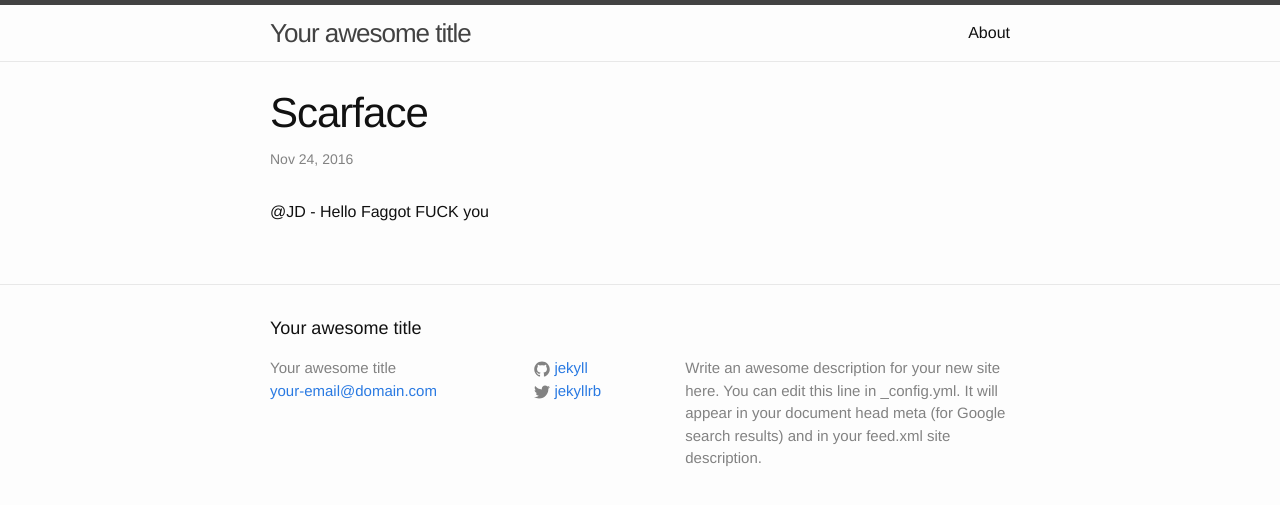
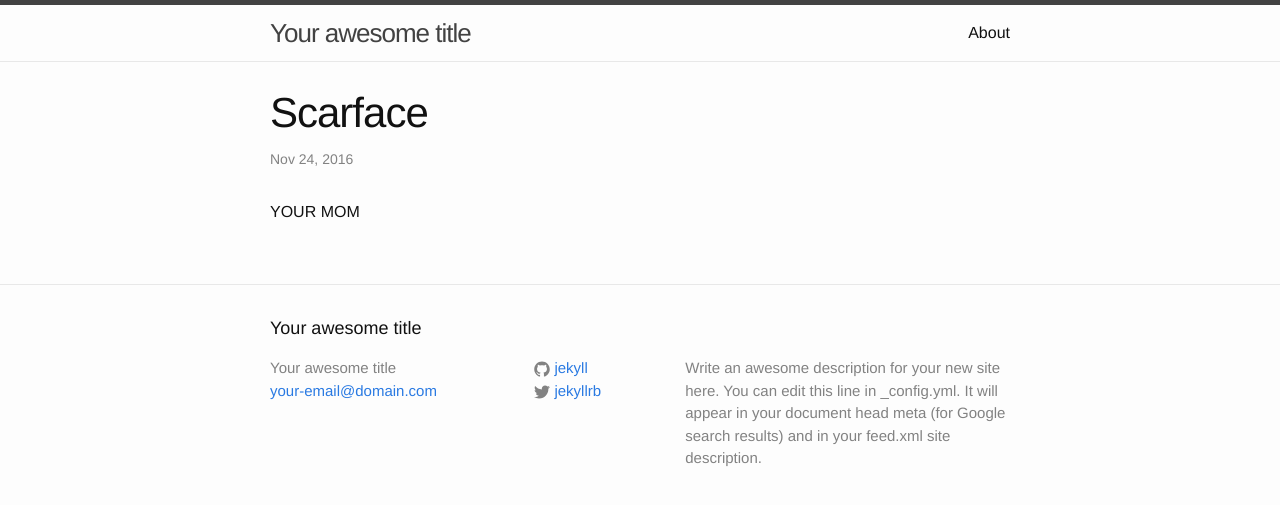
Before and after one commit to amrithyerramilli/demo-jekyll-blog, a Jekyll site: the page built from _posts/2016-11-24-say-hello-to-my-little-friend.md, in a window 1280 px wide. Shown: the top 505 px of the page. Built offline with Jekyll 4.4.1, drawn with Linux system fonts in a browser that asks for light colours.

Commit message:
Committing features

```diff
--- a/_posts/2016-11-24-say-hello-to-my-little-friend.md
+++ b/_posts/2016-11-24-say-hello-to-my-little-friend.md
@@ -5,5 +5,4 @@ date:   2016-11-24 11:06:26 +0530
 categories: jekyll update
 ---
 
-@JD - Hello Faggot
-FUCK you
+YOUR MOM
```
Also changed, not shown: _posts/2016-11-24-ay-hello-world.md (+1 -1 lines), about.md (+3 -0 lines).
